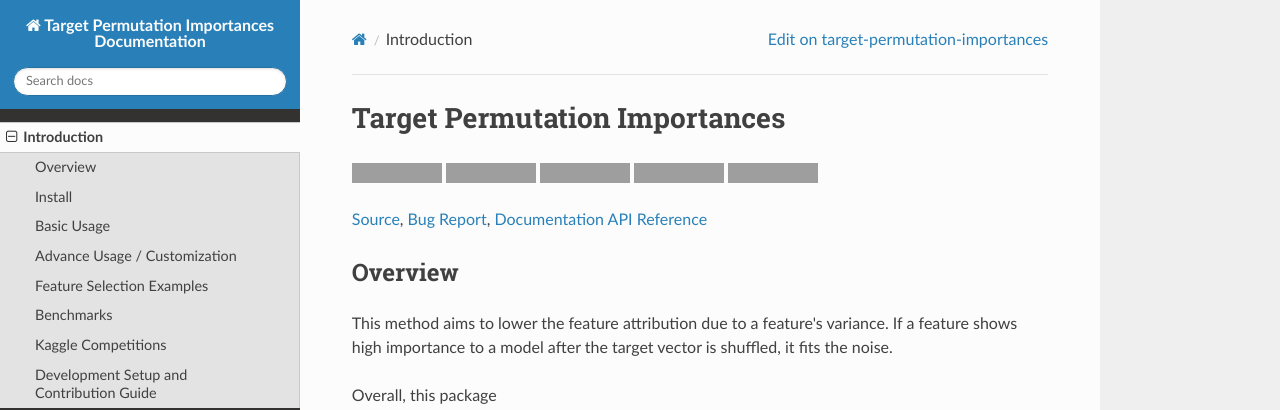
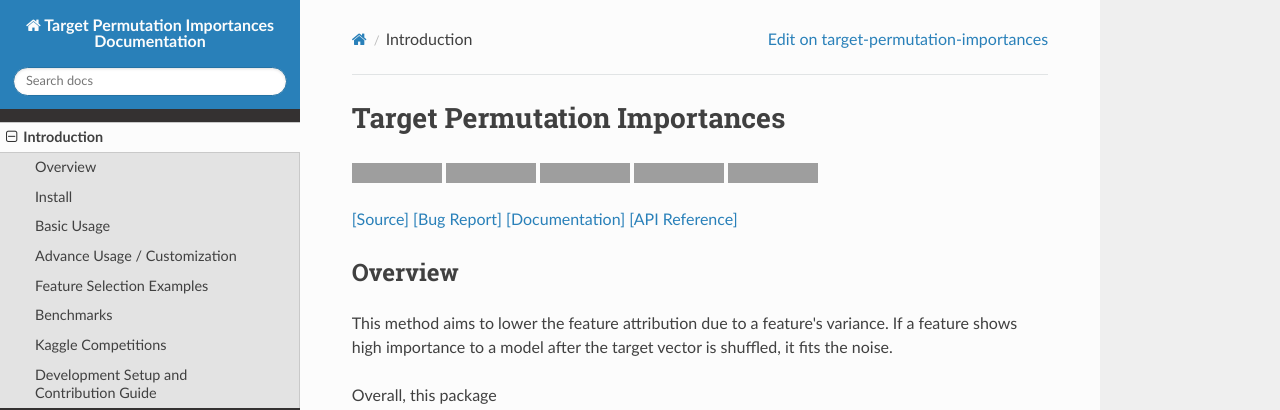
Before and after one commit to kingychiu/target-permutation-importances, an MkDocs documentation site: the page built from docs/index.md, in a window 1280 px wide and 900 px high, cut to the strip 0-410 px from the top of the window. Built offline with MkDocs 1.6.1, drawn with Linux system fonts in a browser that asks for light colours; nearby versions of some CDN libraries; grey boxes are pictures that could not be loaded.

```diff
--- a/docs/index.md
+++ b/docs/index.md
@@ -6,10 +6,10 @@
 [![Actions status](https://github.com/kingychiu/target-permutation-importances/workflows/CI/badge.svg)](https://github.com/kingychiu/target-permutation-importances/actions/workflows/main.yaml)
 [![Ruff](https://img.shields.io/endpoint?url=https://raw.githubusercontent.com/charliermarsh/ruff/main/assets/badge/v2.json)](https://github.com/kingychiu/target-permutation-importances)
 
-[Source](https://github.com/kingychiu/target-permutation-importances/),
-[Bug Report](https://github.com/kingychiu/target-permutation-importances/issues/),
-[Documentation](https://target-permutation-importances.readthedocs.io/en/latest/)
-[API Reference](https://target-permutation-importances.readthedocs.io/en/latest/reference/)
+[[Source]](https://github.com/kingychiu/target-permutation-importances/)
+[[Bug Report]](https://github.com/kingychiu/target-permutation-importances/issues/)
+[[Documentation]](https://target-permutation-importances.readthedocs.io/en/latest/)
+[[API Reference]](https://target-permutation-importances.readthedocs.io/en/latest/reference/)
 
 ## Overview
 This method aims to lower the feature attribution due to a feature's variance.
```
Also changed, not shown: README.md (+4 -4 lines).
